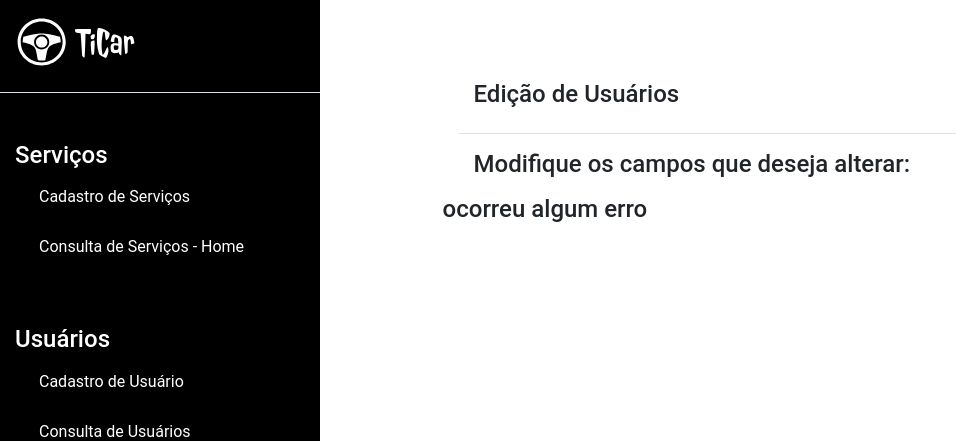
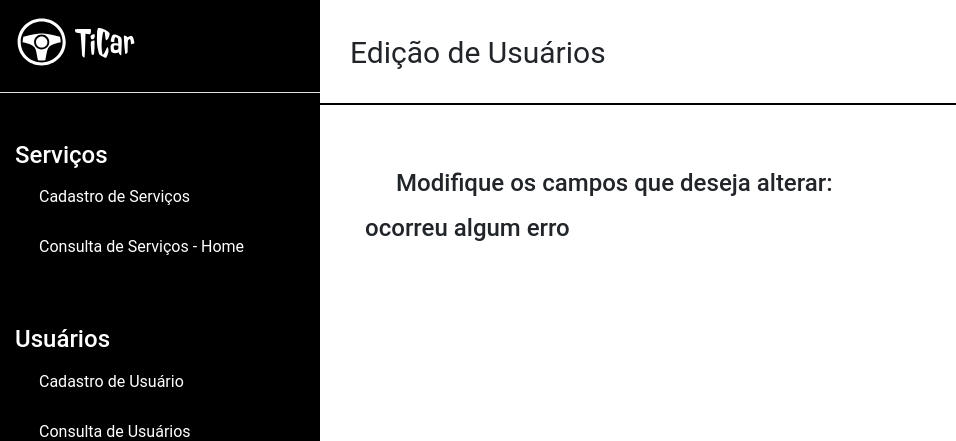
Before and after one commit to Allysson1/Sistema-Gerenciador-de-Oficinas, a PHP site: page /V_EditaUsuario.php in a window 1280 px wide. Shown: the top 441 px of the page, without its empty margins (0-956 px from the left). Run offline with PHP 8.4, Linux system fonts and the light colour scheme; data that the repository does not hold is empty.

Commit message:
fix
correção da padronização das páginas

```diff
--- a/views/V_EditaUsuario.php
+++ b/views/V_EditaUsuario.php
@@ -20,17 +20,18 @@
 <body>
     <?php include '../utils/header.php'; ?>
 
+    <div class="row">
+            <div class="col-12 divHeaderTopoSite">
+                <p class="nameHeaderTopoSite">Edição de Usuários</p>
+            </div>
+        </div>
+
 
     <div class="float-lg-right col-lg-9 container-fluid row justify-content-center">
-
-
-
         <!-- formulário de login -->
-        <main class="mt-5 col-12 col-sm-12 col-md-12 col-lg-10">
+        <main class="mt-5 col-12 col-sm-12 col-md-12 col-lg-12">
 
             <?php include ('../utils/message.php'); ?>
-
-            <h4 class="col-12 m-3 pt-5 pb-4 pt-lg-3 border-bottom">Edição de Usuários</h4>
 
             <h4 class="col-12 m-3">Modifique os campos que deseja alterar:</h4>
 
```
